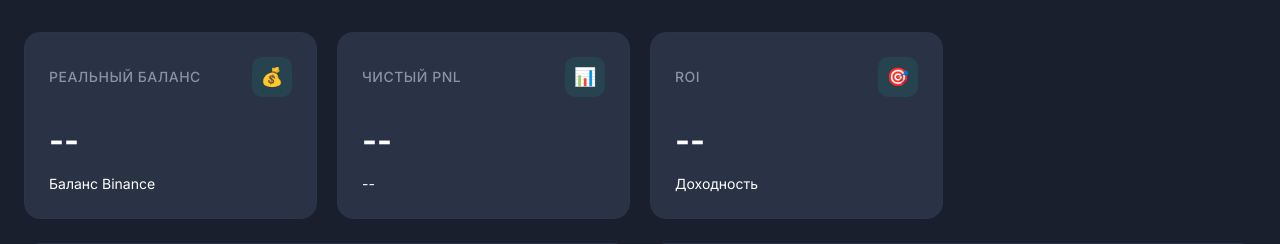
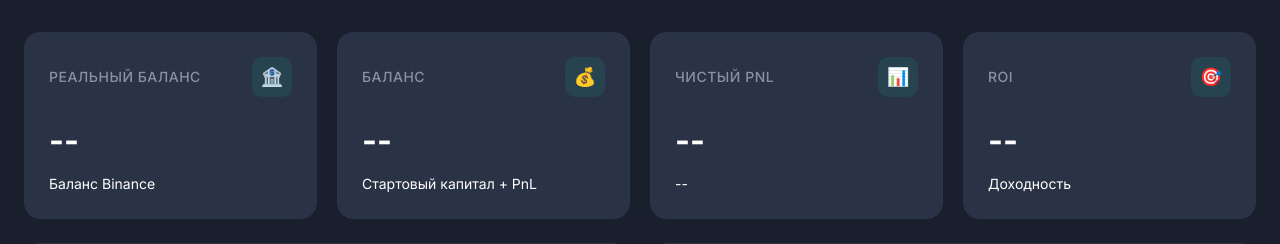
Before and after one commit to VadyaLegolas/binancebot_mimo, a Flask app: page / in a window 1280 px wide. Shown: the part 87-331 px from the top of the page. Run offline with Flask 3, Linux system fonts and the light colour scheme; data that the repository does not hold is empty; parts of the project's set-up code (start-up, migrations or seed data) failed here and were passed over.

Commit message:
feat: add Real Balance card from Binance, Balance card from trades

```diff
--- a/src/core/capital.py
+++ b/src/core/capital.py
@@ -52,6 +52,14 @@ def get_capital_info(binance_client=None) -> dict | None:
         # Current balance = starting capital + PnL
         current_balance = session.starting_capital + net_pnl
 
+        # Get real balance from Binance
+        real_balance = 0.0
+        if binance_client:
+            try:
+                real_balance = binance_client.get_balance("USDT")
+            except Exception:
+                pass
+
         # Calculate unrealized PnL from open trades
         open_trades = db.query(Trade).filter(Trade.status == "OPEN").all()
         unrealized_pnl = 0.0
@@ -76,7 +84,7 @@ def get_capital_info(binance_client=None) -> dict | None:
 
         return {
             "starting_capital": session.starting_capital,
-            "real_balance": round(current_balance, 2),
+            "real_balance": round(real_balance, 2),
             "net_pnl": round(net_pnl, 2),
             "unrealized_pnl": round(unrealized_pnl, 2),
             "current_balance": round(current_balance, 2),
--- a/src/dashboard/templates/index.html
+++ b/src/dashboard/templates/index.html
@@ -335,10 +335,19 @@
             <div class="card">
                 <div class="card-header">
                     <span class="card-title">Реальный баланс</span>
+                    <div class="card-icon">🏦</div>
+                </div>
+                <div class="stat-value" id="real-balance">--</div>
+                <div class="stat-change">Баланс Binance</div>
+            </div>
+
+            <div class="card">
+                <div class="card-header">
+                    <span class="card-title">Баланс</span>
                     <div class="card-icon">💰</div>
                 </div>
                 <div class="stat-value" id="starting">--</div>
-                <div class="stat-change" id="starting-change">Баланс Binance</div>
+                <div class="stat-change" id="starting-change">Стартовый капитал + PnL</div>
             </div>
 
             <div class="card">
@@ -544,13 +553,20 @@
                 const capRes = await fetch('/api/capital');
                 if (capRes.ok) {
                     const cap = await capRes.json();
+
+                    // Реальный баланс (Binance)
+                    const realBalanceEl = document.getElementById('real-balance');
+                    const realBalance = cap.real_balance || 0;
+                    realBalanceEl.textContent = realBalance.toFixed(2) + ' USDT';
+
+                    // Баланс (стартовый + PnL)
                     const startingEl = document.getElementById('starting');
-                    const realBalance = cap.real_balance || cap.current_balance || 0;
+                    const currentBalance = cap.current_balance || 0;
                     const startingCapital = cap.starting_capital || 100;
                     const pnl = cap.net_pnl || 0;
                     const pnlSign = pnl >= 0 ? '+' : '';
 
-                    startingEl.textContent = realBalance.toFixed(2) + ' USDT (' + pnlSign + pnl.toFixed(2) + ')';
+                    startingEl.textContent = currentBalance.toFixed(2) + ' USDT (' + pnlSign + pnl.toFixed(2) + ')';
                     startingEl.style.color = pnl >= 0 ? 'var(--success)' : pnl < 0 ? 'var(--danger)' : 'var(--text-primary)';
 
                     document.getElementById('pnl').textContent = pnlSign + pnl.toFixed(2) + ' USDT';
```
